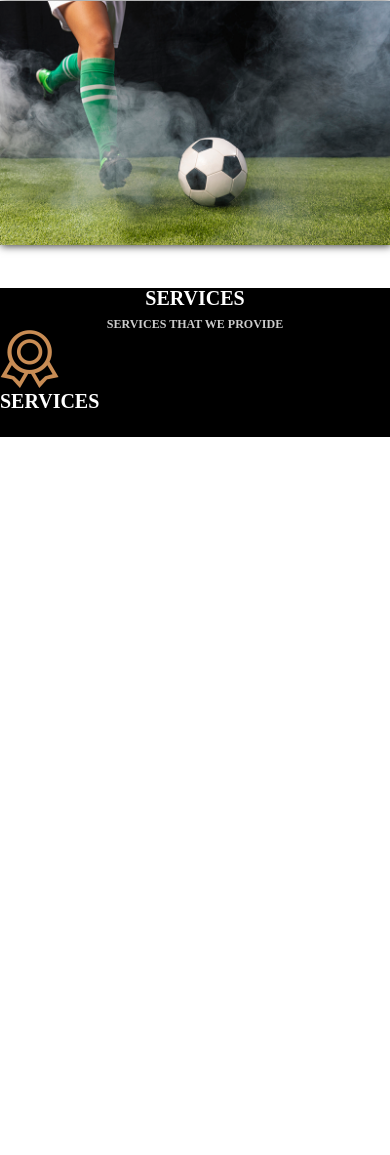
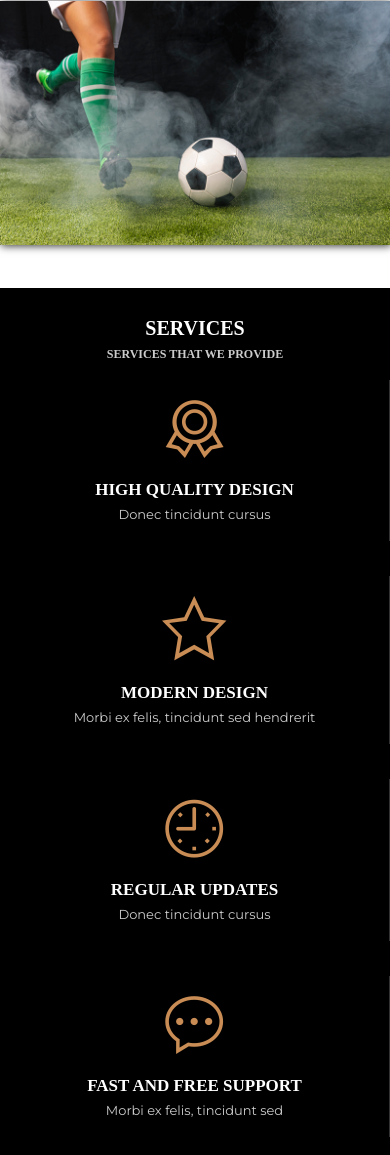
Before and after one commit to Alencar-Bianca/awax, a plain HTML site: page index.html in a window 390 px wide. Shown: the part 1211-2366 px from the top of the page. Before the commit the page ends 1649 px from the top, so only its background shows below. Drawn offline with Linux system fonts and the light colour scheme; a web font is replaced by a local one.

Commit message:
services done

```diff
--- a/css/style.css
+++ b/css/style.css
@@ -187,10 +187,42 @@ header .logo {
 /* SERVICE */
 .services {
   background-color: #000;
+  padding: 30px 0;
 }
-._color-white{
+.services .title-container {
+  margin-bottom: 20px;
+}
+._color-white {
   color: #fff;
 }
+.service-container {
+  display: flex;
+  width: 100%;
+}
+
+.service-single:first-child {
+  border-left: 1px solid #333;
+}
+
+.service-single {
+  border-right: 1px solid #333;
+  padding: 20px;
+  text-align: center;
+  flex: 1;
+}
+
+.service-single img{
+  margin-bottom: 20px;
+}
+.service-single .title {
+  font-size: 17px;
+}
+.service-single p {
+  color: #ccc;
+  font-size: 13px;
+}
+
+
 /* MEDIA */
 @media (max-width: 950px) {
   .header-nav-desktop{
@@ -219,7 +251,22 @@ header .logo {
   .img-about {
     margin-top: 15px;
     width: 100%;
+    max-width: 600px;
   }
+  .service-container {
+    flex-wrap: wrap;
+
+  }
+
+  .service-single {
+    min-width: 50%;
+    margin-bottom: 35px;
+
+  }
+  .service-single:first-child {
+    border-left: none;
+  }
+
 }
 
 @media (max-width: 500px) {
@@ -243,4 +290,10 @@ header .logo {
     font-weight: bold;
     font-size: 22px;
   }
+  .service-container {
+    flex-direction: column;
+  }
+  .service-single{
+    border-left: none;
+  }
  }
--- a/index.html
+++ b/index.html
@@ -74,11 +74,31 @@
         <p class="subtitle">SERVICES THAT WE PROVIDE</p>
       </div>
       <div class="service-container">
+
         <div class="service-single">
           <img src="images/icones/medalha.png" alt="medalha">
-          <h2 class="title _color-white">SERVICES</h2>
+          <h2 class="title _color-white">HIGH QUALITY DESIGN</h2>
           <p>Donec tincidunt cursus</p>
         </div>
+
+        <div class="service-single">
+          <img src="images/icones/estrela.png" alt="medalha">
+          <h2 class="title _color-white">MODERN DESIGN</h2>
+          <p>Morbi ex felis, tincidunt sed hendrerit</p>
+        </div>
+
+        <div class="service-single">
+          <img src="images/icones/relogio.png" alt="medalha">
+          <h2 class="title _color-white">REGULAR UPDATES</h2>
+          <p>Donec tincidunt cursus</p>
+        </div>
+
+        <div class="service-single">
+          <img src="images/icones/balao.png" alt="medalha">
+          <h2 class="title _color-white">FAST AND FREE SUPPORT</h2>
+          <p>Morbi ex felis, tincidunt sed</p>
+        </div>
+
       </div>
     </div>
   </section>
```
